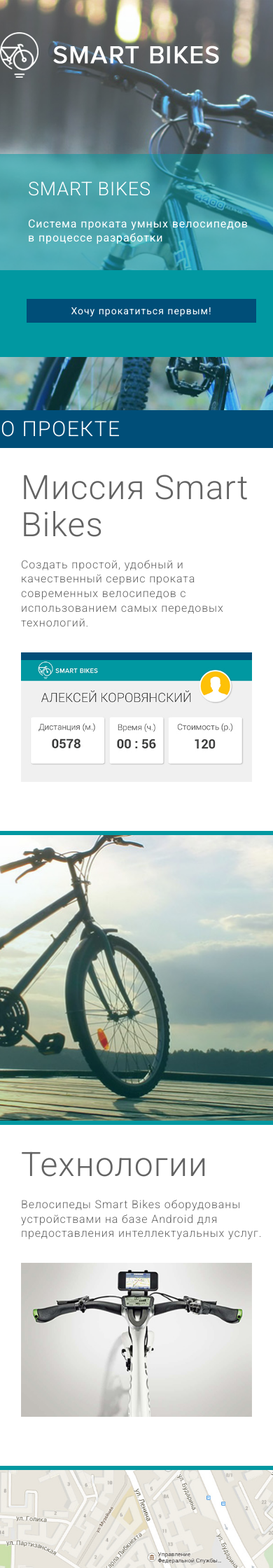
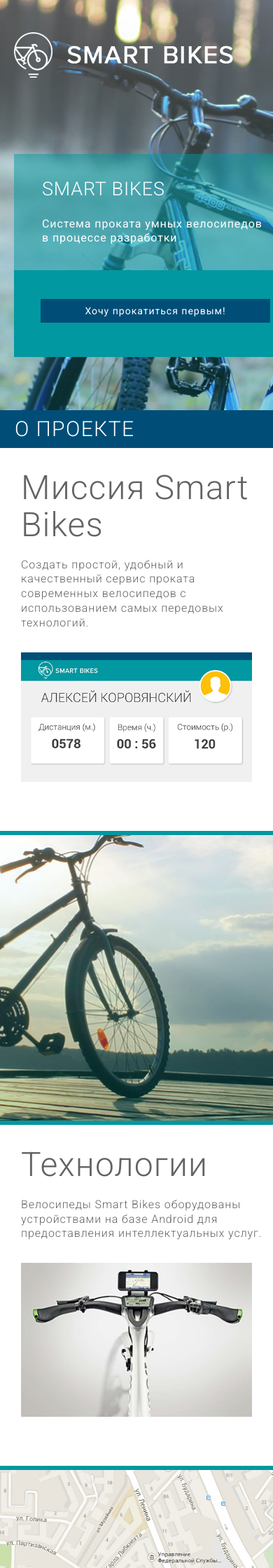
Before and after one commit to blan4/SmartBikesLanding, a Jekyll site: the page built from index.html, in a window 390 px wide. Shown: the top 2240 px of the page at 70% size. Built offline with Jekyll 4.4.1, drawn with Linux system fonts in a browser that asks for light colours; nearby versions of some CDN libraries.

Commit message:
fix margin left

```diff
--- a/_includes/header.html
+++ b/_includes/header.html
@@ -1,5 +1,5 @@
 <header class="logo">
-  <div class="content">
+  <div class="content extra-margin">
     <img src="img/logo.png" />
   </div>
 </header>
--- a/_includes/subscription.html
+++ b/_includes/subscription.html
@@ -1,7 +1,7 @@
 <div class="section">
   <div class="raw">
     <div class="sub-content">
-      <div class="content">
+      <div class="content extra-margin">
         <div class="subscription">
           <div class="description">
             <div class="text">
--- a/_layouts/default.html
+++ b/_layouts/default.html
@@ -10,7 +10,7 @@
     {% include subscription.html %}
 
     <div class="navbar my-navbar">
-      <div class="content">
+      <div class="content extra-margin">
         <h2 class="nav-word">О проекте</h2>
       </div>
     </div>
--- a/css/app.scss
+++ b/css/app.scss
@@ -118,6 +118,12 @@
   margin-left: auto;
   margin-right: auto;
   width: $x-min-width;
+}
+
+@media only screen and (max-width: 990px) {
+  .extra-margin {
+    margin-left: 20px;
+  }
 }
 
 @media only screen and (max-width: $x-min-width) {
```
